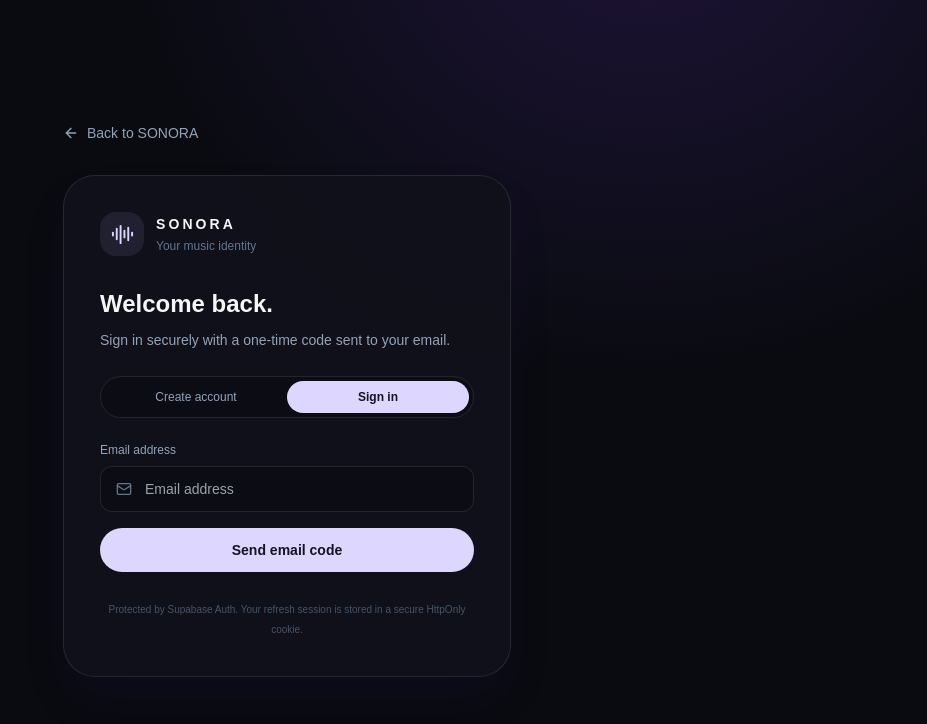
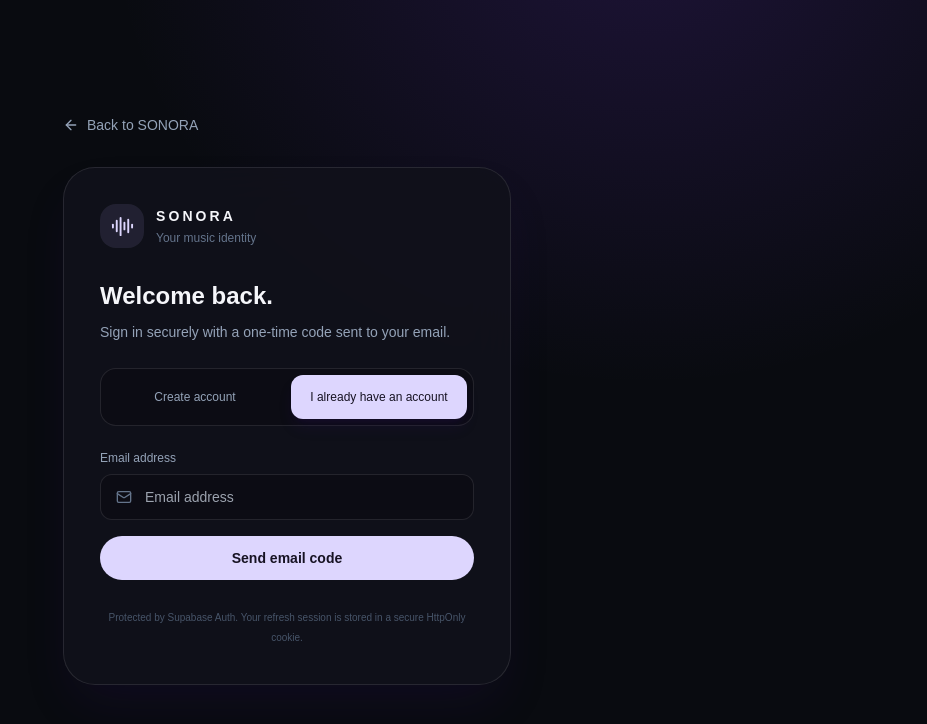
Before and after one commit to derector/SONORA, a Next.js app in the folder apps/web/: page /auth in a window 1280 px wide. Shown: the top 724 px of the page, without its empty margins (353-1280 px from the left). Built offline with nearby package versions, Linux system fonts and the light colour scheme; no server answers.

Commit message:
fix(auth): make existing-account switch explicit and accessible

```diff
--- a/apps/web/app/auth/page.tsx
+++ b/apps/web/app/auth/page.tsx
@@ -96,9 +96,9 @@ export default function AuthPage() {
             <>
               <h1 className="text-2xl font-semibold">{mode === "register" ? t("Create your account.") : t("Welcome back.")}</h1>
               <p className="mt-2 text-sm leading-6 text-slate-400">{t("Sign in securely with a one-time code sent to your email.")}</p>
-              <div className="mt-6 grid grid-cols-2 rounded-full border border-white/10 bg-black/20 p-1">
-                <button type="button" onClick={() => setMode("register")} className={`rounded-full px-3 py-2 text-xs transition ${mode === "register" ? "bg-violet-200 text-[#171323] font-semibold" : "text-slate-400"}`}>{t("Create account")}</button>
-                <button type="button" onClick={() => setMode("login")} className={`rounded-full px-3 py-2 text-xs transition ${mode === "login" ? "bg-violet-200 text-[#171323] font-semibold" : "text-slate-400"}`}>{t("Sign in")}</button>
+              <div className="mt-6 grid grid-cols-2 gap-2 rounded-2xl border border-white/10 bg-black/20 p-1.5" aria-label={t("Account access")}>
+                <button type="button" disabled={busy} aria-pressed={mode === "register"} onClick={() => { setMode("register"); setError(""); setMessage(""); }} className={`min-h-11 rounded-xl px-3 py-2 text-xs font-medium transition focus-visible:outline focus-visible:outline-2 focus-visible:outline-violet-200 disabled:cursor-not-allowed ${mode === "register" ? "bg-violet-200 text-[#171323] shadow-lg shadow-violet-950/20" : "text-slate-400 hover:bg-white/5 hover:text-white"}`}>{t("Create account")}</button>
+                <button type="button" disabled={busy} aria-pressed={mode === "login"} onClick={() => { setMode("login"); setError(""); setMessage(""); }} className={`min-h-11 rounded-xl px-3 py-2 text-xs font-medium transition focus-visible:outline focus-visible:outline-2 focus-visible:outline-violet-200 disabled:cursor-not-allowed ${mode === "login" ? "bg-violet-200 text-[#171323] shadow-lg shadow-violet-950/20" : "text-slate-400 hover:bg-white/5 hover:text-white"}`}>{t("I already have an account")}</button>
               </div>
               <form onSubmit={submitDetails} className="mt-6 space-y-4">
                 {mode === "register" && <>
```
